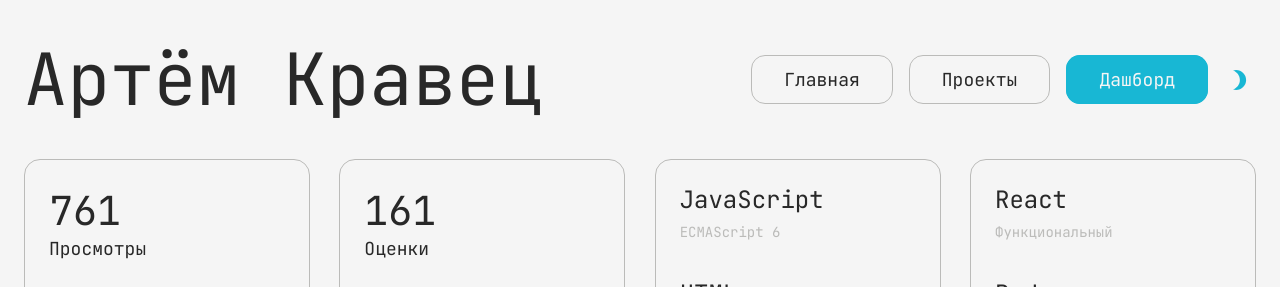
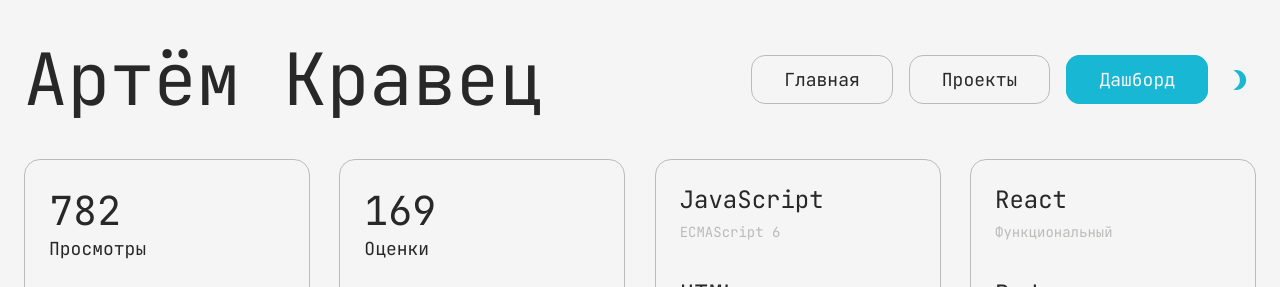
Before and after one commit to Artem26r/portfolio, a React (Create React App) app: page /dashboard in a window 1280 px wide. Shown: the top 287 px of the page. Built offline with nearby package versions, Linux system fonts and the light colour scheme.

Commit message:
fy api adobe

```diff
--- a/src/pages/Dashboard.tsx
+++ b/src/pages/Dashboard.tsx
@@ -12,7 +12,7 @@ export const Dashboard = () => {
     <div className={styles.dashboard}>
       <DashboardWrapperBig classNameGrid={"lg-1"}>
         <BehanceStaticFyApiAdobe
-          count={761}
+          count={782}
           title="Просмотры"
           linkName="Behance"
           url="https://www.behance.net/artemkrave2003"
@@ -20,7 +20,7 @@ export const Dashboard = () => {
       </DashboardWrapperBig>
       <DashboardWrapperMedium classNameGrid={"md-1"}>
         <BehanceStaticFyApiAdobe
-          count={161}
+          count={169}
           title="Оценки"
           linkName="Behance"
           url="https://www.behance.net/artemkrave2003"
```
